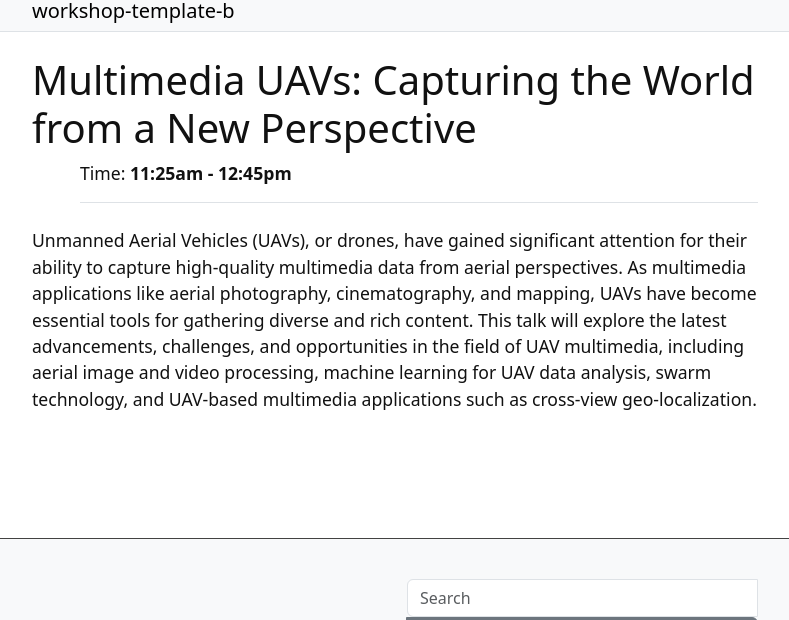
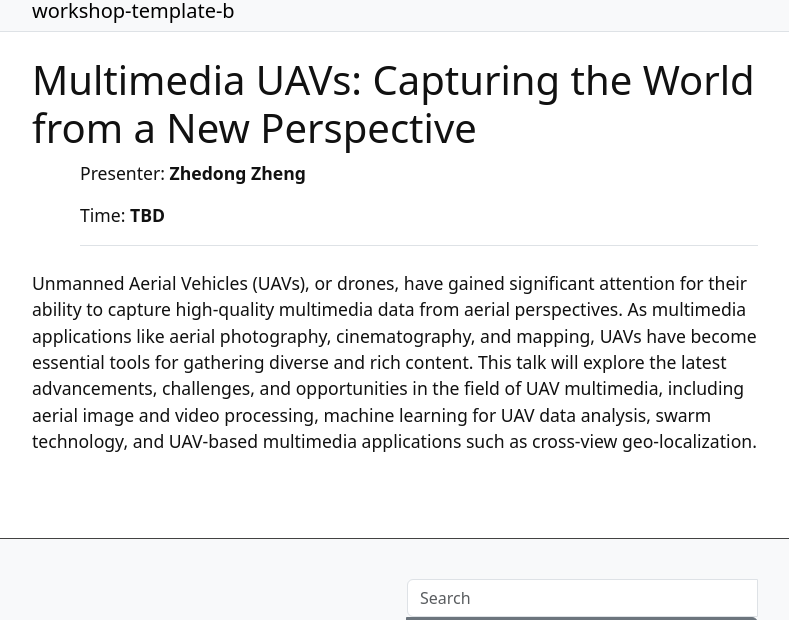
Before and after one commit to zxh009123/WACV25_CVGL_Tutorial, a Jekyll site: the page built from content/Multimedia-UAV_Zhedong.md, in a window 1280 px wide, cut to the strip 121-741 px from the top of the page. Shown: the whole strip, without its empty margins (245-1034 px from the left). Built offline with Jekyll 4.4.1, drawn with Linux system fonts in a browser that asks for light colours.

Commit message:
Add presenter to page

```diff
--- a/_includes/toc.html
+++ b/_includes/toc.html
@@ -12,8 +12,8 @@
                     <li><a href="{{ section.url | relative_url }}">
                         {{ section.title }}
                     </a>
+                        <small>| presenter: {{ section.presenter }}</small>
                         <small>| time: {{ section.time }}</small>
-                        <small>| presenter: {{ section.presenter }}</small>
                     </li>
                     {% endif %}
                     {%- endfor -%}
--- a/_layouts/section.html
+++ b/_layouts/section.html
@@ -12,6 +12,7 @@ layout: page
     {%- endif -%}
     {% if page.time %}
     <div class="">
+        {{ "Presenter: <strong>" | append: page.presenter | append: "</strong>" | markdownify }}
         {{ "Time: <strong>" | append: page.time | append: "</strong>" | markdownify }}
     </div>
     {%- endif -%}
--- a/content/Multimedia-UAV_Zhedong.md
+++ b/content/Multimedia-UAV_Zhedong.md
@@ -1,7 +1,7 @@
 ---
 title: "Multimedia UAVs: Capturing the World from a New Perspective"
 # nav: true
-time: 11:25am - 12:45pm
+time: TBD
 presenter: Zhedong Zheng
 ---
 
```
